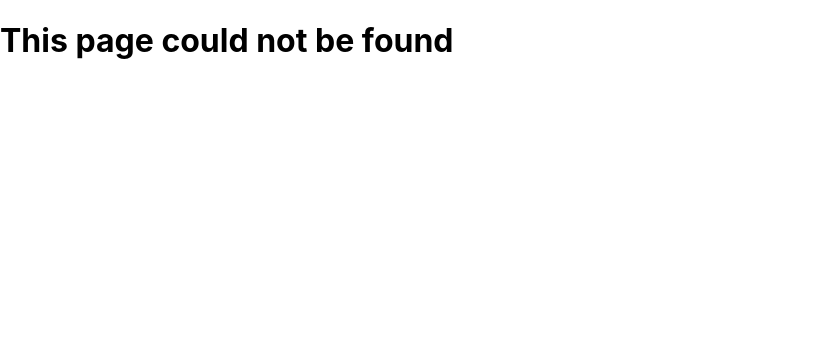
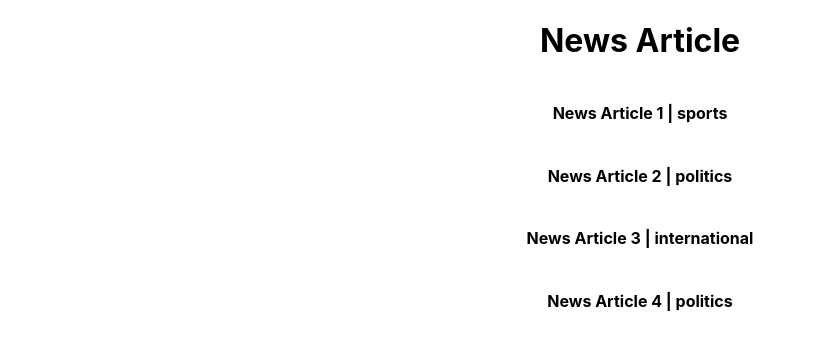
Before and after one commit to utsho-gif/firstNext, a Next.js app: page /news in a window 1280 px wide. Before the commit this address had no page. Shown: the top 350 px of the page, without its empty margins (0-815 px from the left). Built offline with nearby package versions, Linux system fonts and the light colour scheme; data requests are answered from the project's data file.

Commit message:
added getServerSideProps for Server side rendering

```diff
--- a/db.json
+++ b/db.json
@@ -1,4 +1,36 @@
 {
+  "dashboard": {
+    "posts": "5",
+    "likes": "100",
+    "followers": "20",
+    "following": "50"
+  },
+  "news": [
+    {
+      "id": "1",
+      "title": "News Article 1",
+      "description": "Description 1",
+      "category": "sports"
+    },
+    {
+      "id": "2",
+      "title": "News Article 2",
+      "description": "Description 2",
+      "category": "politics"
+    },
+    {
+      "id": "3",
+      "title": "News Article 3",
+      "description": "Description 3",
+      "category": "international"
+    },
+    {
+      "id": "4",
+      "title": "News Article 4",
+      "description": "Description 4",
+      "category": "politics"
+    }
+  ],
   "products": [
     {
       "id": "1",
--- /dev/null
+++ b/pages/news/index.tsx
@@ -0,0 +1,38 @@
+import React from 'react';
+
+const NewsList = ({ articles }: any) => {
+  return (
+    <div>
+      <h1 style={{ textAlign: 'center' }}>News Article</h1>
+      {articles.map((article: any) => {
+        return (
+          <div
+            key={article?.id}
+            style={{
+              display: 'flex',
+              alignItems: 'center',
+              justifyContent: 'center',
+            }}
+          >
+            <h4>
+              {article?.title} | {article?.category}
+            </h4>
+          </div>
+        );
+      })}
+    </div>
+  );
+};
+
+export default NewsList;
+
+export async function getServerSideProps() {
+  const response = await fetch(`http://localhost:4000/news`);
+  const data = await response.json();
+
+  return {
+    props: {
+      articles: data,
+    },
+  };
+}
```
Also changed, not shown: pages/news/[category].tsx (added, +44 -0 lines).
